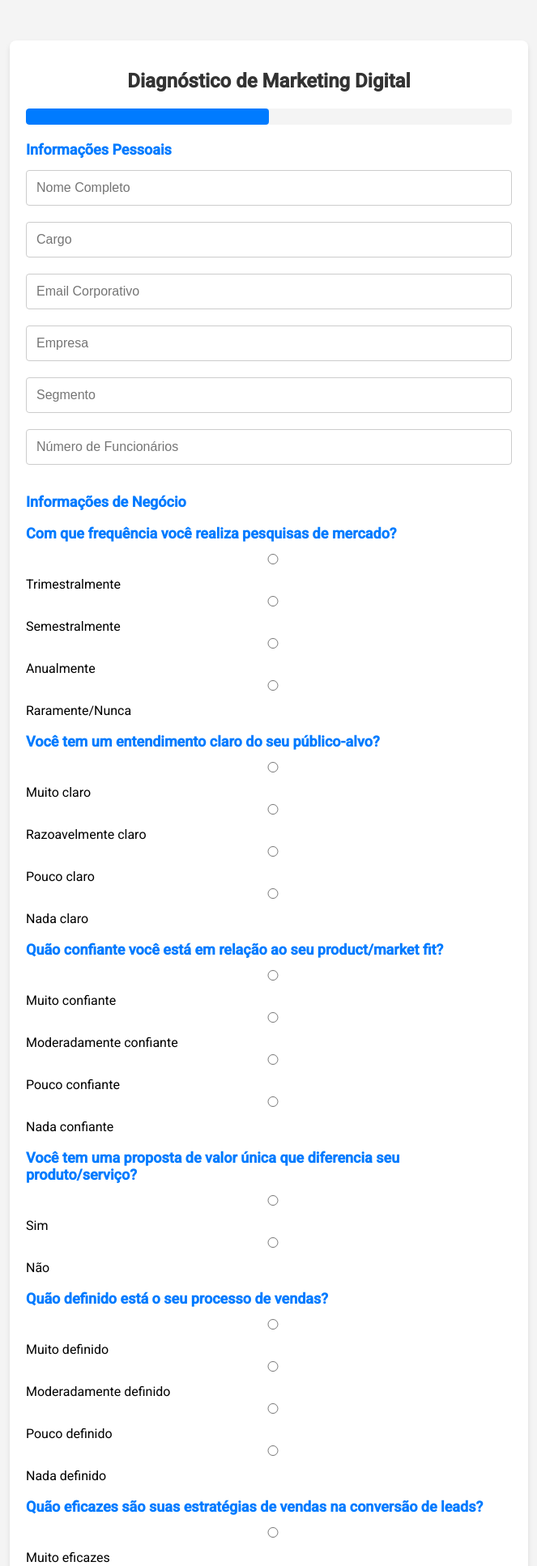
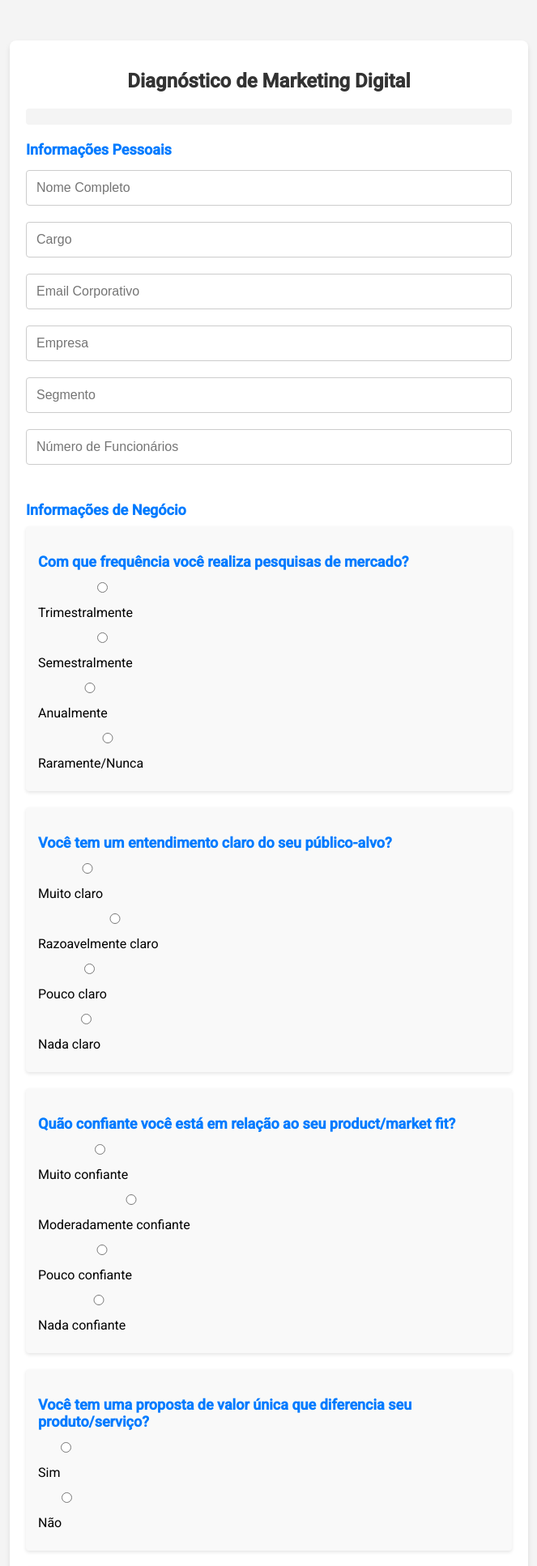
Before and after one commit to cacaprog/mkt_diagnostic, a Flask app: page / in a window 1280 px wide. Shown: the top 1934 px of the page at 81% size, without its empty margins (308-971 px from the left). Run offline with Flask 3, Linux system fonts and the light colour scheme; parts of the project's set-up code (start-up, migrations or seed data) failed here and were passed over.

Commit message:
Index html updated

```diff
--- a/templates/index.html
+++ b/templates/index.html
@@ -28,7 +28,7 @@
             color: #333;
         }
         .section {
-            margin-bottom: 20px;
+            margin-bottom: 30px;
         }
         .section h3 {
             margin-bottom: 10px;
@@ -45,12 +45,25 @@
             box-sizing: border-box;
             font-size: 16px;
         }
+        .question {
+            background: #f9f9f9;
+            padding: 15px;
+            border-radius: 4px;
+            margin-bottom: 20px;
+            box-shadow: 0 2px 4px rgba(0, 0, 0, 0.1);
+        }
         .question-options {
-            margin-top: 5px;
-            margin-bottom: 15px;
+            margin-top: 10px;
         }
         .question-options input {
             margin-right: 10px;
+            vertical-align: middle;
+        }
+        .question-options label {
+            display: inline-block;
+            margin-bottom: 10px;
+            font-size: 16px;
+            vertical-align: middle;
         }
         button {
             display: block;
@@ -92,20 +105,18 @@
             const form = document.querySelector('form');
             const progressBar = document.querySelector('.progress-bar');
             const sections = document.querySelectorAll('.section');
-            let currentSection = 0;
+            const questions = document.querySelectorAll('.question input[type="radio"]');
+            let totalQuestions = questions.length;
+            let answeredQuestions = 0;
 
             function updateProgressBar() {
-                const progress = ((currentSection + 1) / sections.length) * 100;
+                const progress = (answeredQuestions / totalQuestions) * 100;
                 progressBar.style.width = progress + '%';
             }
 
             form.addEventListener('change', function (event) {
-                if (event.target.closest('.section') && event.target.type === 'radio') {
-                    if (currentSection < sections.length - 1) {
-                        currentSection++;
-                        sections[currentSection - 1].style.display = 'none';
-                        sections[currentSection].style.display = 'block';
-                    }
+                if (event.target.type === 'radio') {
+                    answeredQuestions = Array.from(questions).filter(input => input.checked).length;
                     updateProgressBar();
                 }
             });
```
